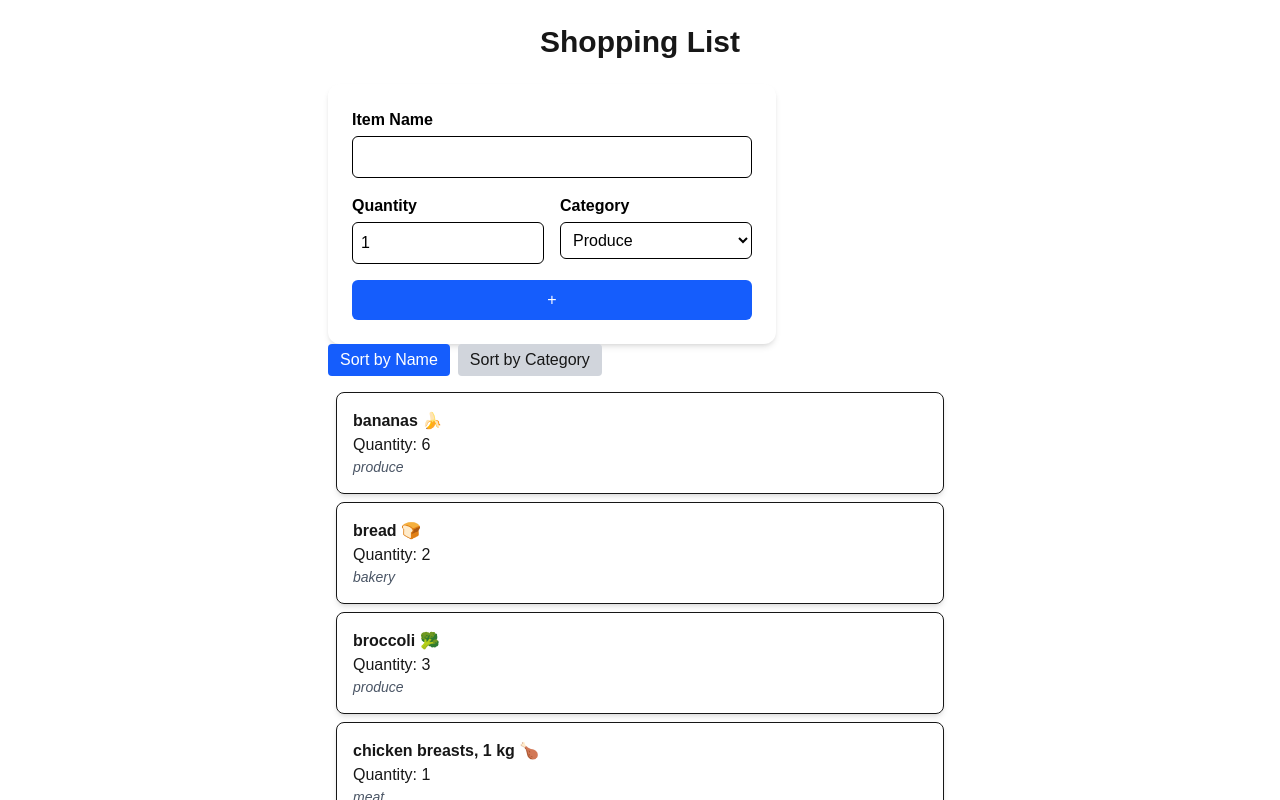
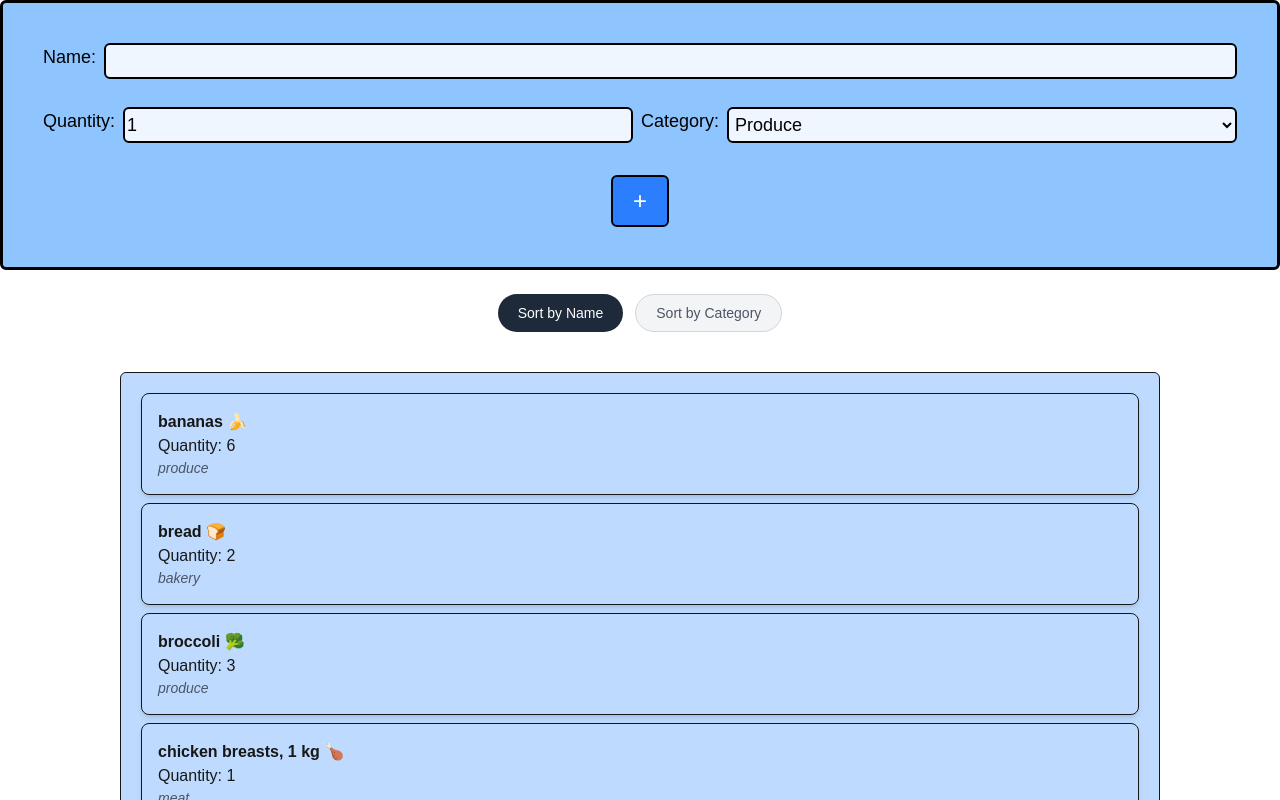
Before and after one commit to himanshi-2005/cprg306-assignments, a Next.js app: page /week-7 in a window 1280 px wide. Shown: the top 800 px of the page. Built offline with nearby package versions, Linux system fonts and the light colour scheme.

Commit message:
updating the code

```diff
--- a/app/week-7/NewItem.js
+++ b/app/week-7/NewItem.js
@@ -1,101 +1,61 @@
 "use client";
+import {useState} from "react";
 
-import { useState } from "react";
+export default function NewItem(onAddItem){
+    const [name, setName] = useState("");
+    const [quantity, setQuantity] = useState("1");
+    const [category, setCategory] = useState("produce");
+    const [items, setItems] = useState("")
 
-export default function NewItem({ onAddItem }) {
-
-  // ✅ State Variables
-  const [name, setName] = useState("");
-  const [quantity, setQuantity] = useState(1);
-  const [category, setCategory] = useState("produce");
-
-  // ✅ Handle Submit
-  function handleSubmit(event) {
-    event.preventDefault(); // Prevent page reload
-
-    // Generate random id
-    const id = Math.random().toString(36).substring(2, 9);
-
-    // Create item object
-    const item = {
-      id: id,
+    function handleSubmit(event){
+        event.preventDefault();
+        const item={
+            id: crypto.randomUUID(),
             name: name,
             quantity: quantity,
             category: category
-    };
-
-    // Send item to parent component
-    onAddItem(item);
-
-    // Reset form
-    setName("");
-    setQuantity(1);
-    setCategory("produce");
         }
 
-  return (
-    <form
-      onSubmit={handleSubmit}
-      className="max-w-md bg-white p-6 rounded-xl shadow-md space-y-4"
-    >
-      {/* Name Field */}
-      <div>
-        <label className="block mb-1 font-semibold text-black">Item Name</label>
-        <input
-          type="text"
-          value={name}
-          onChange={(e) => setName(e.target.value)}
-          required
-          className="w-full p-2 border rounded-md text-black"
-        />
-      </div>
+        onAddItem(item);
+        setName("");
+        setQuantity("1");
+        setCategory("produce");
+        setItems("");
+    }
+    return(
+        <form onSubmit={handleSubmit} className="dark:border-white text-black text-center text-bold text-lg border-black mx-auto p-10 border-3 rounded-md bg-blue-300">
 
-      {/* Quantity + Category Row */}
-      <div className="flex gap-4">
+            <label className="flex flex-row gap-2">
+              Name:
+              <input id="name" type="text" name="Name:"value={name} onChange={(e) => setName(e.target.value)} required = {true} className="bg-blue-50 border-2 border-black p-0.5 w-full rounded-md text-black" />
 
-        {/* Quantity */}
-        <div className="flex-1">
-          <label className="block mb-1 font-semibold text-black">Quantity</label>
-          <input
-            type="number"
-            min="1"
-            max="99"
-            value={quantity}
-            onChange={(e) => setQuantity(Number(e.target.value))}
-            className="w-full p-2 border rounded-md text-black"
-          />
-        </div>
+            </label>
 
-        {/* Category */}
-        <div className="flex-1">
-          <label className="block mb-1 font-semibold text-black">Category</label>
-          <select
-            value={category}
-            onChange={(e) => setCategory(e.target.value)}
-            className="w-full p-2 border rounded-md text-black"
-          >
+
+            <div className="flex flex-row gap-2 mt-7">
+                Quantity:
+                <input type="number" min="1" max="99" value={quantity} onChange={(e) => setQuantity(e.target.value)}  className="bg-blue-50 border-2 border-black p-0.5 w-full rounded-md text-black" />
+
+                <div>Category:</div>
+                <select value={category} onChange={(e) => setCategory(e.target.value)} className="bg-blue-50 border-2 border-black p-0.5 w-full rounded-md text-black">
+
                     <option value="produce">Produce</option>
                     <option value="dairy">Dairy</option>
                     <option value="bakery">Bakery</option>
                     <option value="meat">Meat</option>
-            <option value="frozen">Frozen Foods</option>
-            <option value="canned">Canned Goods</option>
-            <option value="dry">Dry Goods</option>
+                    <option value="frozenFoods">Frozen Foods</option>
+                    <option value="cannedGoods">Canned Goods</option>
+                    <option value="dryGoods">Dry goods</option>
                     <option value="beverages">Beverages</option>
                     <option value="snacks">Snacks</option>
                     <option value="household">Household</option>
                     <option value="other">Other</option>
                  </select>
             </div>
-      </div>
 
-      {/* Submit Button */}
-      <button
-        type="submit"
-        className="w-full bg-blue-600 text-white p-2 rounded-md hover:bg-blue-700 transition"
-      >
+            <button type="submit" className=" text-bold text-2xl mx-80 px-5 p-2 rounded-md border-2 border-black bg-blue-500 text-white mt-8 hover:bg-blue-950">
                 +
             </button>
         </form>
-  );
+    )
 }
--- a/app/week-7/item-list.js
+++ b/app/week-7/item-list.js
@@ -1,53 +1,34 @@
-"use client";
+import {useState} from "react";
+import Item from './item';
 
-import { useState } from "react";
-import Item from "./item";
+export default function ItemList({items}){
 
-export default function ItemList({ items }) {
 
-  // ✅ Sorting state
     const [sortBy, setSortBy] = useState("name");
-
-  // ✅ Create sorted copy (DO NOT mutate props)
-  const sortedItems = [...items].sort((a, b) => {
-    if (sortBy === "name") {
-      return a.name.localeCompare(b.name);
-    } else if (sortBy === "category") {
-      return a.category.localeCompare(b.category);
-    }
-    return 0;
+    const sortedItems= [...items].sort((a,b) => {
+        return a[sortBy].localeCompare(b[sortBy]);
     });
-
-  return (
+        return(
             <div>
-
-      {/* 🔵 Sort Buttons */}
-      <div className="mb-4 space-x-2">
-        <button
-          onClick={() => setSortBy("name")}
-          className={`px-3 py-1 rounded ${
-            sortBy === "name"
-              ? "bg-blue-600 text-white"
-              : "bg-gray-300"
-          }`}
-        >
+                <div className="flex gap-3 mt-6 mb-6 justify-center">
+                    <button onClick={() => setSortBy("name")}
+                     className={`px-5 py-2 rounded-full text-sm font-medium transition-all duration-200 cursor-pointer
+                                   ${sortBy === "name"
+                                   ? "bg-gray-800 text-white"
+                                   : "bg-gray-100 text-gray-600 hover:bg-gray-200 border border-gray-300"
+                             }`}>
                          Sort by Name
                     </button>
-
-        <button
-          onClick={() => setSortBy("category")}
-          className={`px-3 py-1 rounded ${
-            sortBy === "category"
-              ? "bg-blue-600 text-white"
-              : "bg-gray-300"
-          }`}
-        >
+                    <button onClick={() => setSortBy("category")}
+                    className={`px-5 py-2 rounded-full text-sm font-medium transition-all duration-200 cursor-pointer
+                                   ${sortBy === "category"
+                                   ? "bg-gray-800 text-white"
+                                   : "bg-gray-100 text-gray-600 hover:bg-gray-200 border border-gray-300"
+                             }`}>
                         Sort by Category
                      </button>
                 </div>
-
-      {/* 🔵 Render Sorted Items */}
-      <ul>
+                <ul className=" dark:text-black mx-30 my-10 border p-3 rounded-md bg-blue-200">
                     {sortedItems.map((item) => (
                         <Item
                         key={item.id}
@@ -57,7 +38,7 @@ export default function ItemList({ items }) {
                        />
                  ))}
                 </ul>
-
            </div>
     );
+
 }
--- a/app/week-7/page.js
+++ b/app/week-7/page.js
@@ -1,37 +1,23 @@
+'use client';
+import NewItem from './NewItem.js';
+import ItemList from './item-list.js';
+import itemsData from './items.json';
+import {useState} from "react";
 
+export default function Page(){
+    const [items, setItems] = useState(itemsData);
 
+    function handleAddItem(newItem){
+        setItems([...items, newItem]);
 
+    }
 
-"use client";
+    return(
+        <>
+            <NewItem onAddItem= {handleAddItem}/>
+            <ItemList items={items}/>
 
-import { useState } from "react";
-import ItemList from "./item-list";
-import NewItem from "./NewItem";
-import itemsData from "./items.json";
+        </>
+    );
 
-export default function Page() {
-
-  // State to store grocery items
-  const [items, setItems] = useState(itemsData);
-
-  // Function to add new item
-  function handleAddItem(item) {
-    setItems((currentItems) => [...currentItems, item]);
-  }
-
-  return (
-    <main className="p-6 max-w-2xl mx-auto">
-
-      <h1 className="text-3xl font-bold mb-6 text-center">
-        Shopping List
-      </h1>
-
-      {/* Component for adding items */}
-      <NewItem onAddItem={handleAddItem} />
-
-      {/* Component for displaying list */}
-      <ItemList items={items} />
-
-    </main>
-  );
 }
```
Lines whose indentation alone changed are shown as unchanged.
